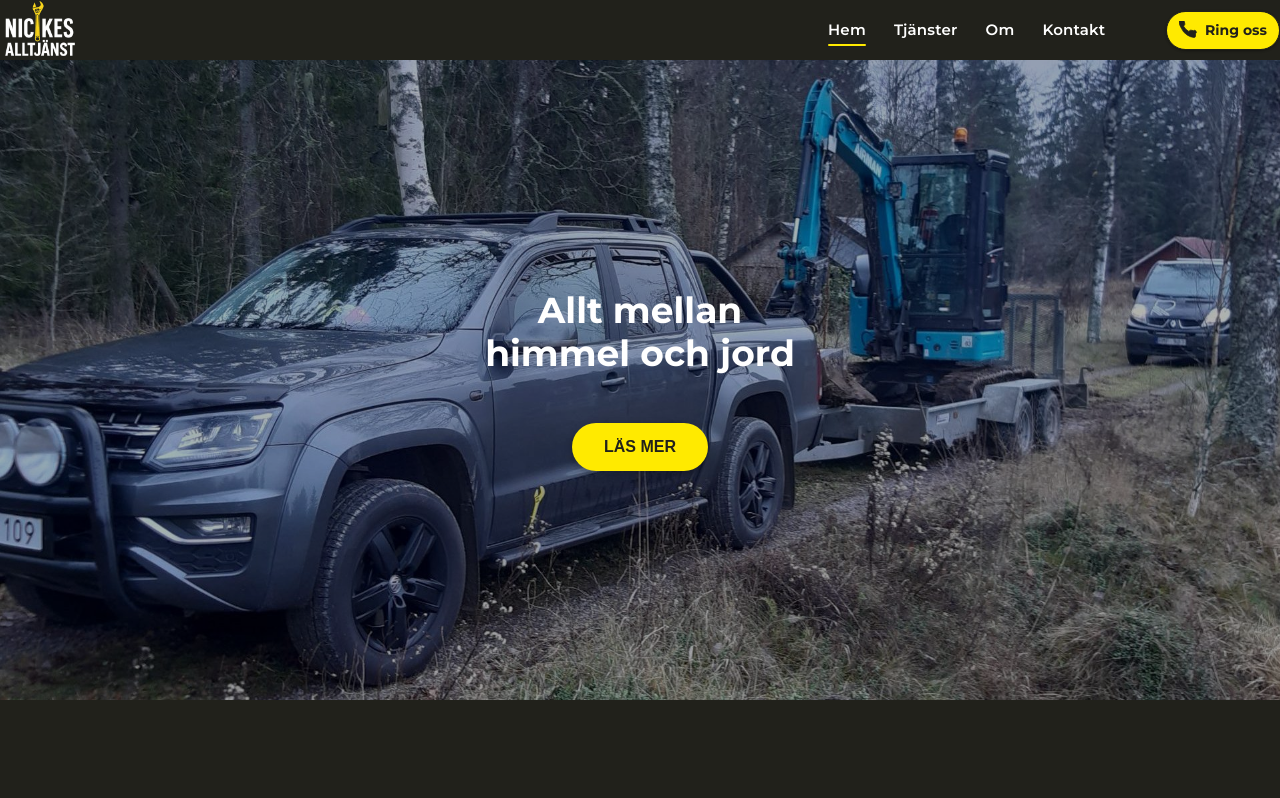
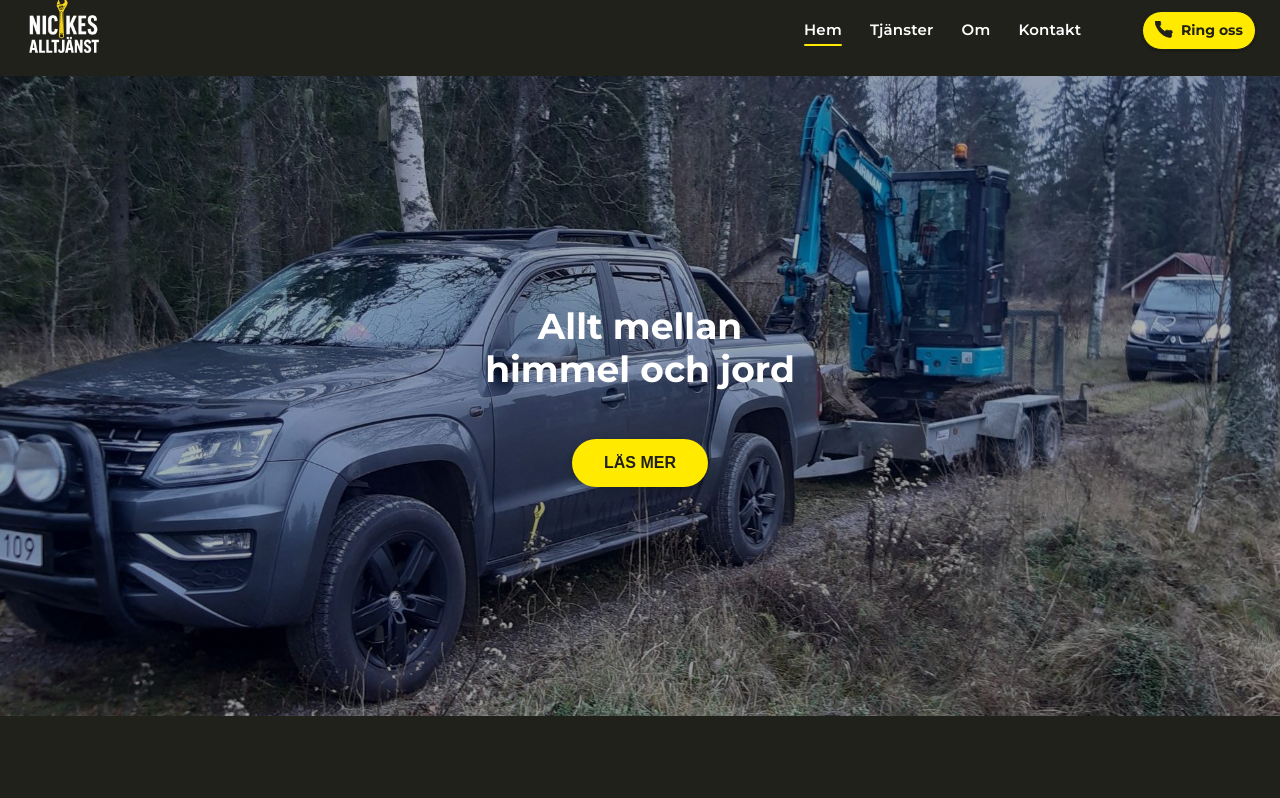
Before and after one commit to skinksteek/nickesalltjanst, a React (Vite) app: page / in a window 1280 px wide. Shown: the top 798 px of the page. Built offline with nearby package versions, Linux system fonts and the light colour scheme; no server answers.

Commit message:
adjustments to the navbar, fixed on all devices

```diff
--- a/src/assets/styles/navbar.css
+++ b/src/assets/styles/navbar.css
@@ -2,13 +2,19 @@
   --nav-height: 76px;
   --nav-height-mobile: 60px;
 }
+body {
+  padding-top: var(--nav-height);
+}
 
 /* Header (desktop sticky) */
 .site-header {
-  position: sticky;
+  position: fixed;
   top: 0;
+  left: 0;
+  right: 0;
+  z-index: 1500;
   background: var(--color-bg-primary);
-  z-index: 1500;
+  height: var(--nav-height);
 }
 
 /* Nav-container */
@@ -48,9 +54,12 @@
   transform-origin: left center;
   transition: transform 0.22s ease, filter 0.22s ease;
   will-change: transform;
-  margin-top: 5px;
 }
-
+@media (max-width: 425px) {
+  .nav-logo img {
+    margin-top: 5px;
+  }
+}
 /* Liten logo-komprimering vid scroll */
 .site-header.is-scrolled .nav-logo img {
   transform: scale(0.8);
@@ -239,7 +248,7 @@
    - Fixed header + solid bakgrund
    - Drawer för menyn
 ========================================= */
-@media (max-width: 1024px) {
+@media (min-width: 1024px) {
   .site-header {
     position: fixed;
     left: 0;
@@ -249,12 +258,17 @@
     /* border-bottom: 1px solid rgba(255, 255, 255, 0.08); */
   }
 }
+@media (max-width: 1024px) {
+  .site-header {
+    padding-inline: clamp(16px, 5vw, 24px);
+  }
+}
 
 /* Layoutjusteringar för sidinnehåll vid liten skärm */
 @media (max-width: 768px) {
-  body,
-  main {
-    padding-top: 12vh;
+  .site-header {
+    height: var(--nav-height-mobile);
+    padding-inline: clamp(16px, 5vw, 24px);
   }
 
   .nav-content {
```
